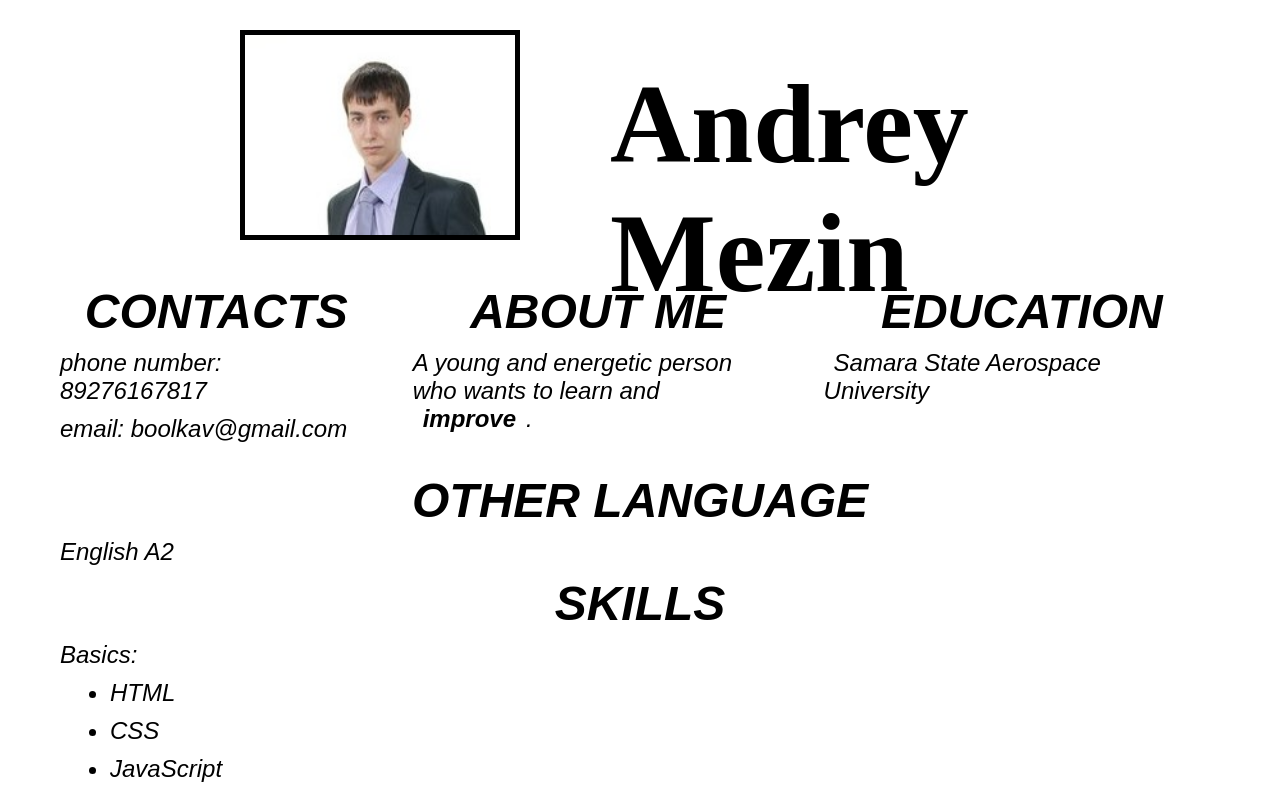
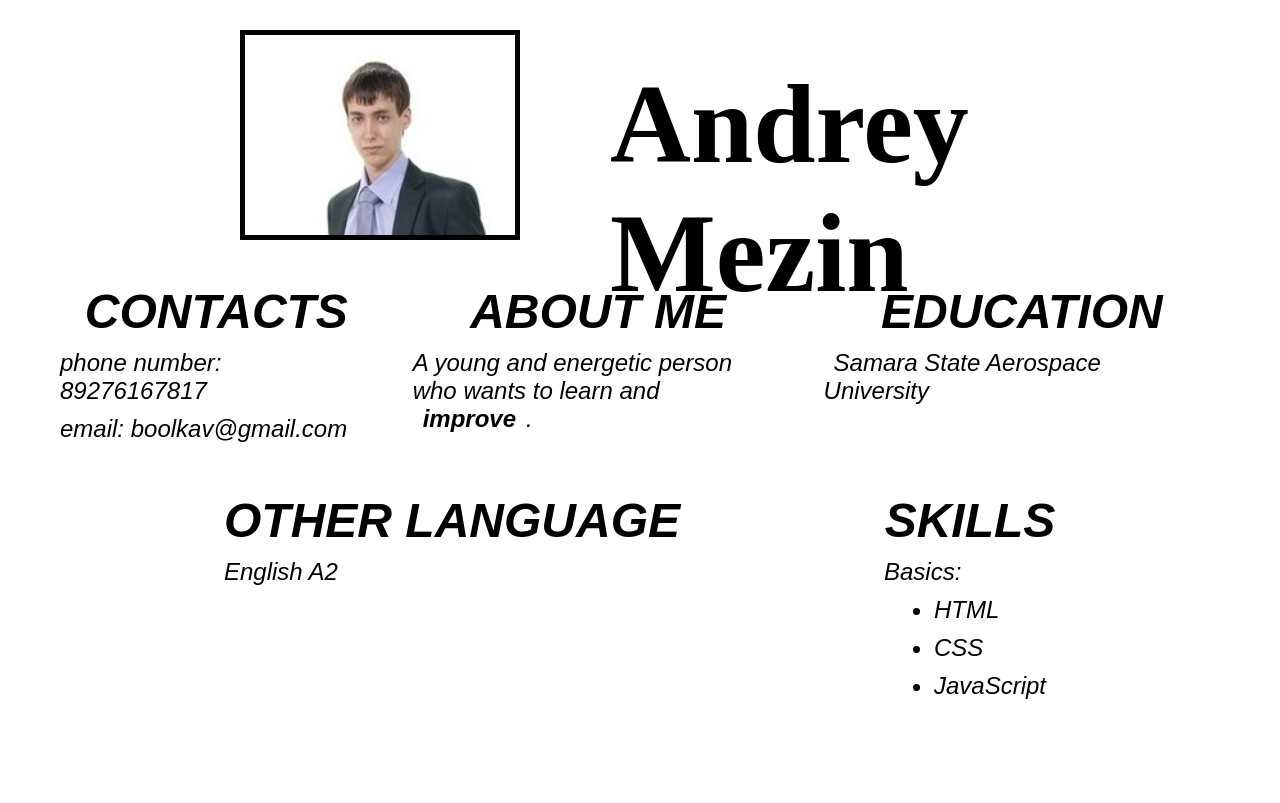
Before and after one commit to boolkav/rsschool-cv, a plain HTML site: page index.html in a window 1280 px wide. Drawn offline with Linux system fonts and the light colour scheme.

Commit message:
fix: change id to #block2 in css file

```diff
--- a/style.css
+++ b/style.css
@@ -25,7 +25,7 @@ h2{
     justify-content: center;
 }
 
-#block1{
+#block2{
     display: flex;
     justify-content: space-evenly;
 }
```
